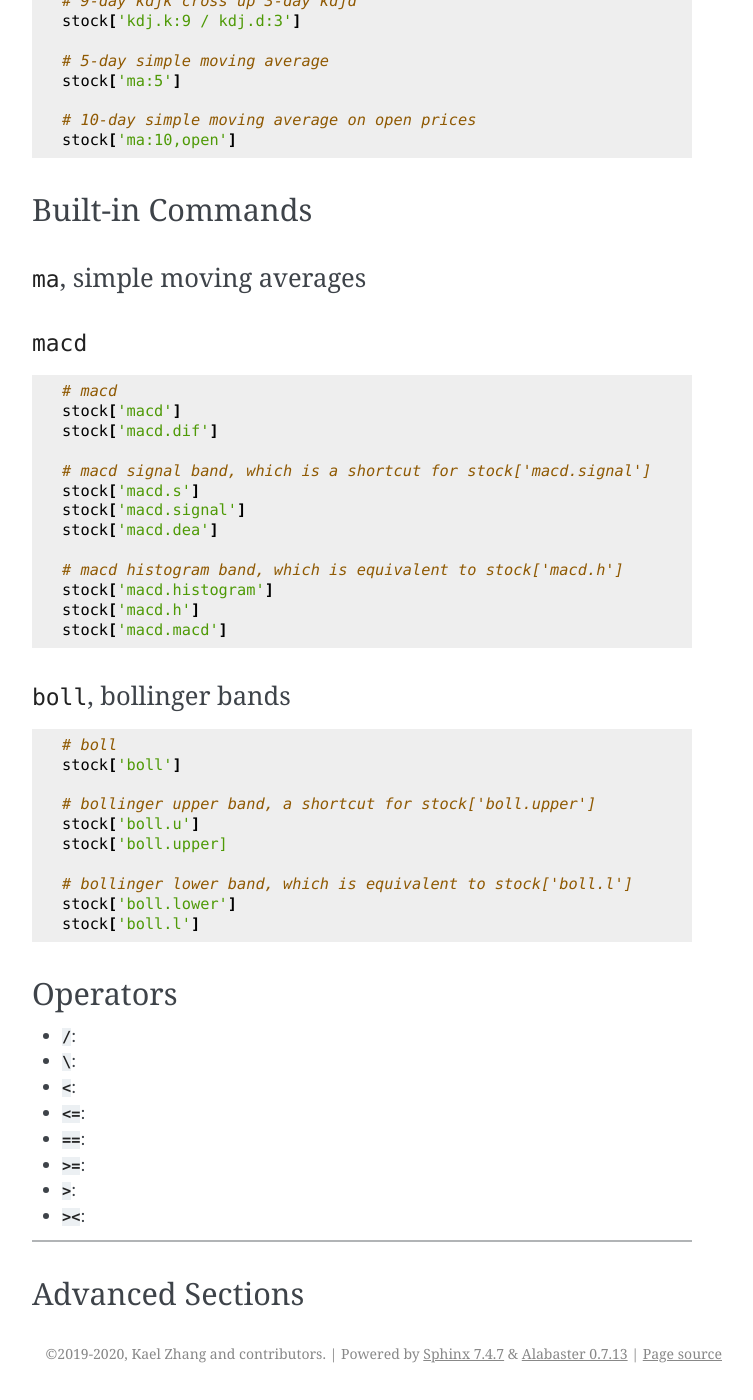
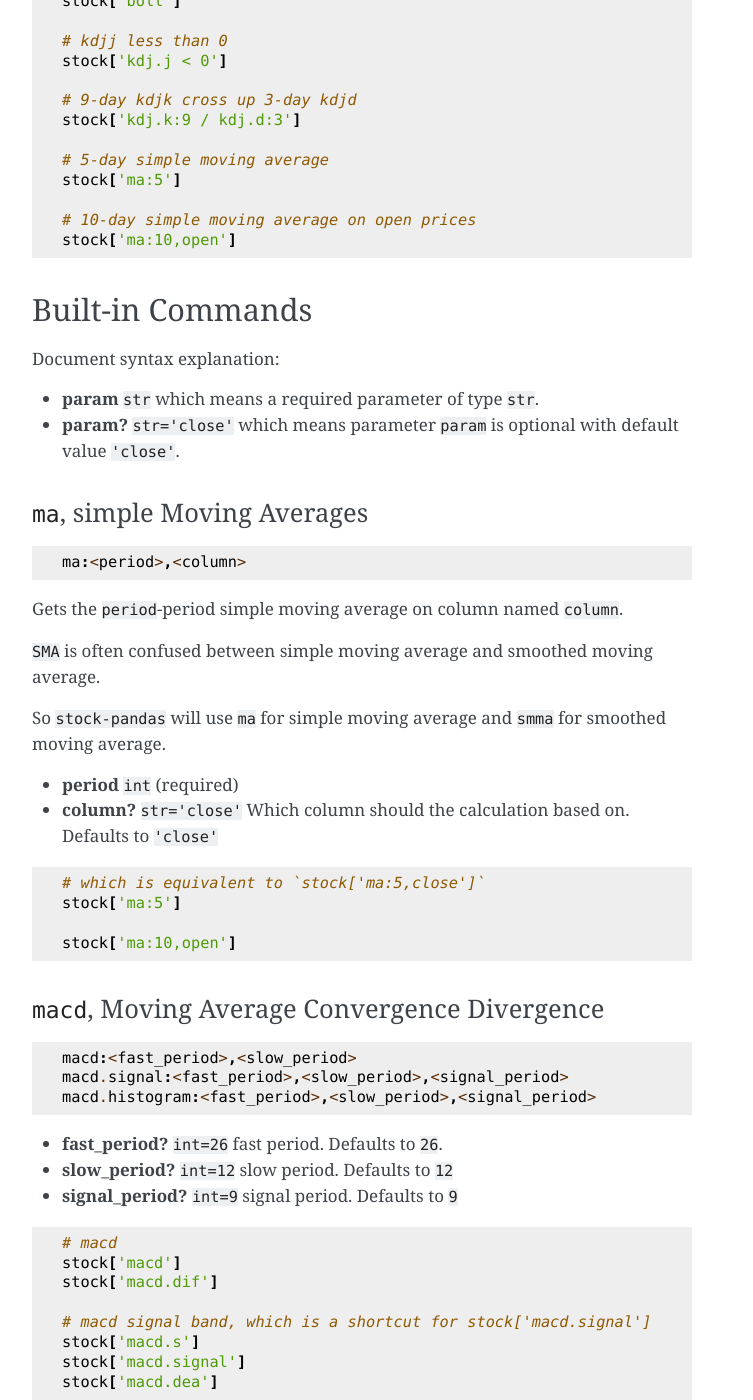
Before and after one commit to kaelzhang/stock-pandas, a Sphinx documentation site: the page built from docs/README.md, in a window 1280 px wide and 1400 px high, scrolled down 3150 px. Shown: the whole window, without its empty margins (388-1141 px from the left). Built offline with Sphinx 7.4.7, drawn with Linux system fonts in a browser that asks for light colours; some of the changed text lies outside the part shown.

Commit message:
README.md: improves documentations

````diff
--- a/docs/README.md
+++ b/docs/README.md
@@ -135,9 +140,44 @@ stock['ma:10,open']
 
 ## Built-in Commands
 
-### `ma`, simple moving averages
+Document syntax explanation:
 
-### `macd`
+- **param** `str` which means a required parameter of type `str`.
+- **param?** `str='close'` which means parameter `param` is optional with default value `'close'`.
+
+### `ma`, simple Moving Averages
+
+```
+ma:<period>,<column>
+```
+
+Gets the `period`-period simple moving average on column named `column`.
+
+`SMA` is often confused between simple moving average and smoothed moving average.
+
+So `stock-pandas` will use `ma` for simple moving average and `smma` for smoothed moving average.
+
+- **period** `int` (required)
+- **column?** `str='close'` Which column should the calculation based on. Defaults to `'close'`
+
+```py
+# which is equivalent to `stock['ma:5,close']`
+stock['ma:5']
+
+stock['ma:10,open']
+```
+
+### `macd`, Moving Average Convergence Divergence
+
+```
+macd:<fast_period>,<slow_period>
+macd.signal:<fast_period>,<slow_period>,<signal_period>
+macd.histogram:<fast_period>,<slow_period>,<signal_period>
+```
+
+- **fast_period?** `int=26` fast period. Defaults to `26`.
+- **slow_period?** `int=12` slow period. Defaults to `12`
+- **signal_period?** `int=9` signal period. Defaults to `9`
 
 ```py
 # macd
@@ -155,7 +195,15 @@ stock['macd.h']
 stock['macd.macd']
 ```
 
-### `boll`, bollinger bands
+### `boll`, BOLLinger bands
+
+```
+boll:<period>,<times>,<column>
+```
+
+- **period?** `int=20`
+- **times?** `int=2`
+- **column?** `str='close'`
 
 ```py
 # boll
@@ -170,16 +218,36 @@ stock['boll.lower']
 stock['boll.l']
 ```
 
+### `kdj`, stochastic oscillator
+
+```
+kdj.k:<param_k>
+kdj.d:<param_d>
+kdj.j:<param_j>
+```
+
+- **param_k?** `int=9`
+- **param_d?** `int=9`
+- **param_j?** `int=9`
+
+```py
+# The k series of KDJ 999
+stock['kdj.k']
+
+# The KDJ serieses of with parameters 9, 3, and 3
+stock[['kdj.k', 'kdj.d:3', 'kdj.j:3']]
+```
+
 ## Operators
 
-- **`/`**:
-- **`\`**:
-- **`<`**:
-- **`<=`**:
-- **`==`**:
-- **`>=`**:
-- **`>`**:
-- **`><`**:
+```
+left operator right
+```
+
+- **`/`**: whether `left` crosses through `right` from the down side of `right` to the upper side which we call it as "cross up".
+- **`\`**: whether `left` crosses down `right`.
+- **`><`**: whether `left` crosses `right`.
+- **`<`** / **`<=`** / **`==`** / **`>=`** / **`>`**: For a certain record of the same time, whether the value of `left` is less than / less than or equal to / equal to / larger than or equal to / larger than the value of `right`.
 
 ****
 
````
Also changed, not shown: other parts of docs/README.md (+11 -6 lines).
